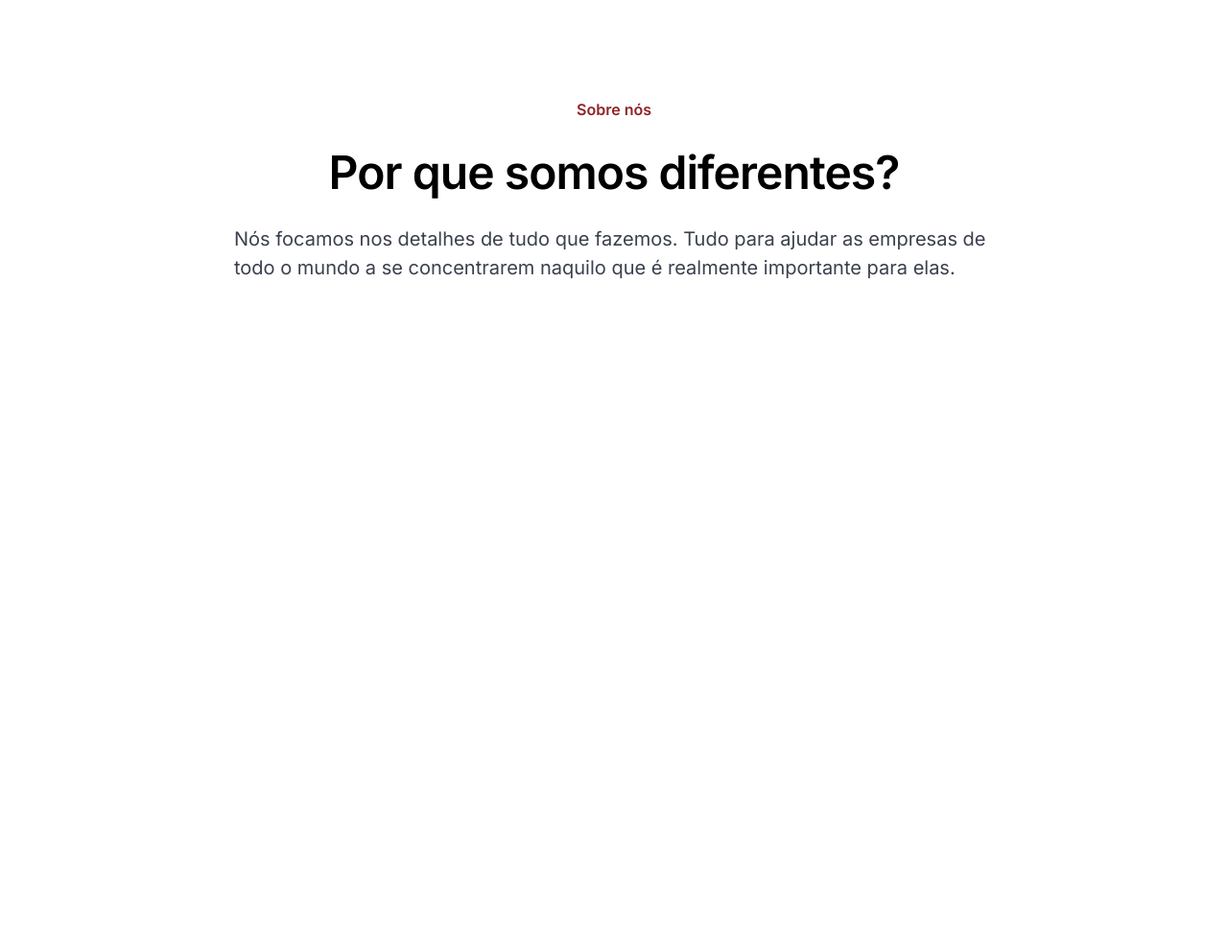
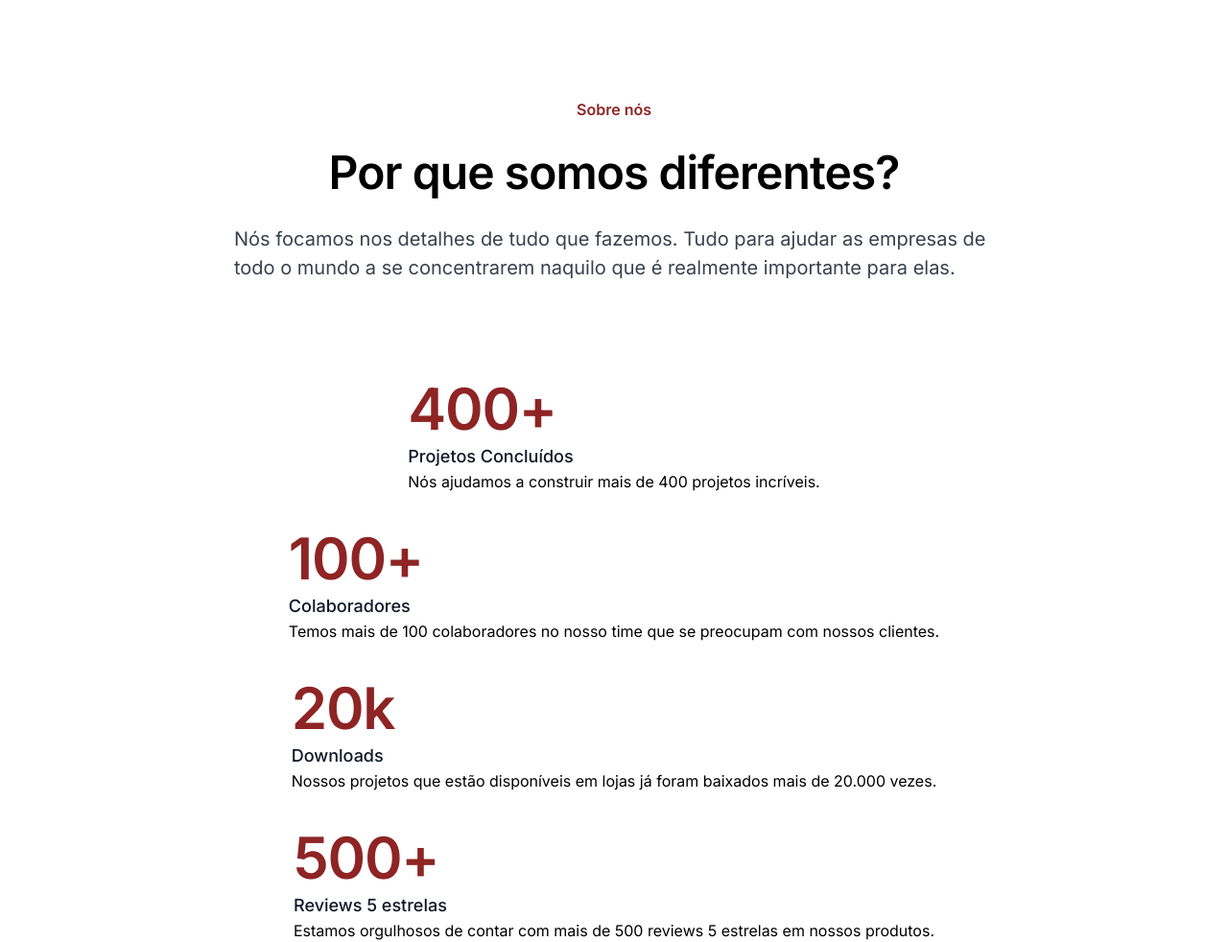
Before and after one commit to rossanp/OptimusTech, a plain HTML site: page index.html in a window 1280 px wide. Shown: the part 74-1056 px from the top of the page at 96% size. Before the commit the page ends 800 px from the top, so only its background shows below. Drawn offline with Linux system fonts and the light colour scheme.

Commit message:
Inclusão da seção métricas e início de suas estilização

```diff
--- a/index.html
+++ b/index.html
@@ -37,6 +37,28 @@
             <h1>Por que somos diferentes?</h1>
             <p>Nós focamos nos detalhes de tudo que fazemos. Tudo para ajudar as empresas de todo o mundo a se concentrarem naquilo que é realmente importante para elas.</p>
         </section>
+        <section class="metricas">
+            <div class="metrica_item">
+                <span class="metrica_item_numero">400+</span>
+                <h2 class="metrica_item_subtexto">Projetos Concluídos</h2>
+                <p class="metrica_item_texto">Nós ajudamos a construir mais de 400 projetos incríveis.</p>
+            </div>
+            <div class="metrica_item">
+                <span class="metrica_item_numero">100+</span>
+                <h2 class="metrica_item_subtexto">Colaboradores</h2>
+                <p class="metrica_item_texto">Temos mais de 100 colaboradores no nosso time que se preocupam com nossos clientes.</p>
+            </div>
+            <div class="metrica_item">
+                <span class="metrica_item_numero">20k</span>
+                <h2 class="metrica_item_subtexto">Downloads</h2>
+                <p class="metrica_item_texto">Nossos projetos que estão disponíveis em lojas já foram baixados mais de 20.000 vezes.</p>
+            </div>
+            <div class="metrica_item">
+                <span class="metrica_item_numero">500+</span>
+                <h2 class="metrica_item_subtexto">Reviews 5 estrelas</h2>
+                <p class="metrica_item_texto">Estamos orgulhosos de contar com mais de 500 reviews 5 estrelas em nossos produtos.</p>
+            </div>
+        </section>
     </main>
 </body>
 
--- a/style_main.css
+++ b/style_main.css
@@ -30,3 +30,38 @@
     font-weight: 400;
     line-height: 1.875rem;
 }
+
+/* Seção Métricas */
+.metricas {
+    display: flex;
+    flex-direction: column;
+    align-items: center;
+    gap: 2rem;
+    align-self: stretch;
+    padding-bottom: 0;
+    width: 80rem;
+    margin: 0 auto;
+}
+
+.metrica_item_numero {
+    align-self: stretch;
+    color: var(--vermelho-escuro);
+    font-size: 3.75rem;
+    font-weight: 600;
+    line-height: 4.5rem;
+    letter-spacing: -0.075rem;
+}
+
+.metrica_item_subtexto {
+    color: var(--azul);
+    font-size: 1.125rem;
+    font-weight: 500;
+    line-height: 1.75rem;
+}
+
+.metrica_item_texto {
+    color: var(--cinza);
+    font-size: 1rem;
+    font-weight: 400;
+    line-height: 1.5rem;
+}
```
